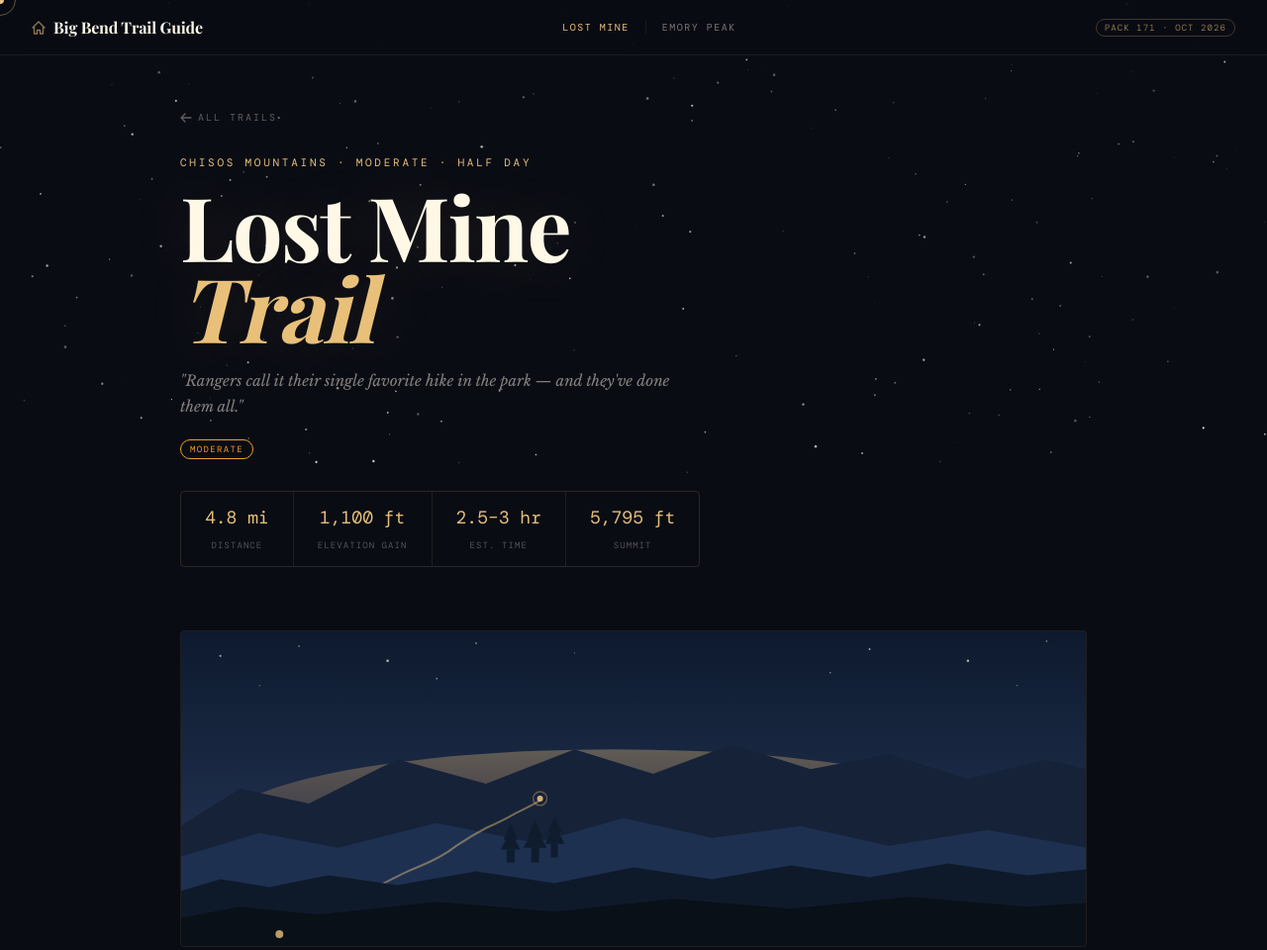
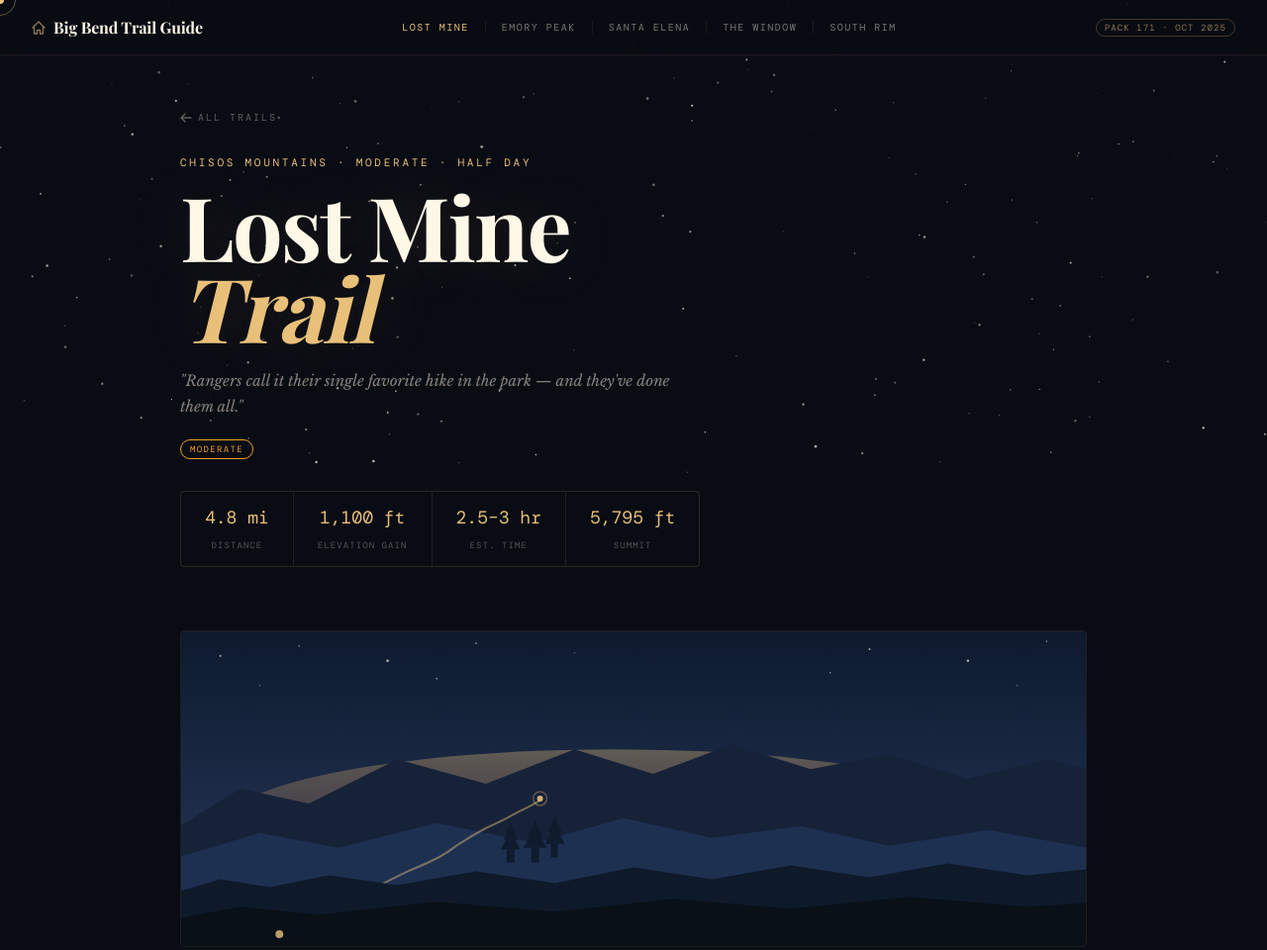
Before and after one commit to davidjwood04/big-bend-trails, a plain HTML site: page lost-mine/index.html in a window 1280 px wide. Shown: the top 960 px of the page at 99% size. Drawn offline with nearby package versions, Linux system fonts and the light colour scheme; a web font is replaced by a local one.

Commit message:
Update index.html

```diff
--- a/lost-mine/index.html
+++ b/lost-mine/index.html
@@ -550,6 +550,36 @@ td.c { text-align: center; }
 </head>
 <body>
 
+<!--
+  ╔══════════════════════════════════════════════════════════════════════╗
+  ║  LOST MINE TRAIL — SOURCE NOTES                                     ║
+  ║                                                                      ║
+  ║  Trail stats (distance, elevation gain, trailhead elevation):        ║
+  ║    NPS Big Bend Official Trail Guide                                 ║
+  ║    https://www.nps.gov/bibe/planyourvisit/lostminetrail.htm         ║
+  ║                                                                      ║
+  ║  Summit elevation (5,795 ft / Lost Mine Ridge):                      ║
+  ║    USGS 7.5-minute Quadrangle — Chisos Mountains, TX                ║
+  ║                                                                      ║
+  ║  Trailhead elevation (4,699 ft / Panther Pass):                      ║
+  ║    NPS Big Bend trail data; confirmed via AllTrails GPS track        ║
+  ║                                                                      ║
+  ║  Grade percentages and segment breakdowns:                           ║
+  ║    Derived from USGS elevation data and AllTrails elevation profile  ║
+  ║    https://www.alltrails.com/trail/us/texas/lost-mine-trail         ║
+  ║                                                                      ║
+  ║  October temperature averages:                                       ║
+  ║    Western Regional Climate Center / NPS Big Bend climate data      ║
+  ║    https://www.nps.gov/bibe/planyourvisit/weather.htm               ║
+  ║                                                                      ║
+  ║  "Rangers' favorite hike" quote:                                     ║
+  ║    Paraphrased from NPS ranger interpretive materials and            ║
+  ║    widely cited in Big Bend visitor guides (Falcon Guides, etc.)    ║
+  ║                                                                      ║
+  ║  Troop logistics and Scout-specific guidance:                        ║
+  ║    Pack 171 trip planning, Oct 2025                                  ║
+  ╚══════════════════════════════════════════════════════════════════════╝
+-->
 <div class="cursor" id="cursor"></div>
 <div class="cursor-ring" id="cursor-ring"></div>
 <canvas id="stars-canvas"></canvas>
@@ -565,8 +595,11 @@ td.c { text-align: center; }
   <ul class="nav-links">
     <li><a href="../lost-mine/" class="active">Lost Mine</a></li>
     <li><a href="../emory-peak/">Emory Peak</a></li>
+    <li><a href="../santa-elena/">Santa Elena</a></li>
+    <li><a href="../window-trail/">The Window</a></li>
+    <li><a href="../south-rim/">South Rim</a></li>
   </ul>
-  <span class="nav-badge">Pack 171 · Oct 2026</span>
+  <span class="nav-badge">Pack 171 · Oct 2025</span>
 </nav>
 
 <!-- ── HERO ── -->
@@ -671,6 +704,7 @@ td.c { text-align: center; }
   <div class="content-grid">
     <!-- Main column -->
     <div class="main-col">
+      <!-- Trail description: NPS Big Bend trail page + AllTrails community notes -->
       <h2>About This Trail</h2>
       <p>Lost Mine Trail is the crown jewel of the Chisos Mountains — a <strong>4.8-mile out-and-back</strong> that rewards every step with increasingly dramatic views. Starting at Panther Pass (4,699 ft), the trail climbs steadily through pinyon-juniper woodland and open rocky ridgeline to the Lost Mine ridge at 5,795 ft.</p>
       <p>The views from the top are staggering in every direction: the Sierra del Carmen glowing rust-orange to the east, Casa Grande peak looming to the south, and the Santa Elena Canyon cut faintly visible on clear days. <strong>Sunrise start is strongly recommended</strong> — you'll hit the eastern-facing ridge just as the morning light catches the Mexican peaks across the border.</p>
@@ -680,6 +714,7 @@ td.c { text-align: center; }
         <span class="section-rule-text">Pacing Guide</span>
       </div>
 
+      <!-- Pacing waypoints: NPS trail map + AllTrails GPS track + on-the-ground scout research -->
       <ul class="pacing-list">
         <li class="pacing-item">
           <span class="pacing-mile">Mile 0</span>
@@ -703,6 +738,7 @@ td.c { text-align: center; }
         </li>
       </ul>
 
+      <!-- Troop logistics: Pack 171 trip planning notes, Oct 2025 -->
       <h2 style="margin-top: 2rem;">Troop Logistics</h2>
       <p>With a group, <strong>leave the Chisos Basin by 7:00 AM at the latest</strong> for a sunrise start at the ridge. The drive from the Basin to Panther Pass is about 10 minutes. Start early enough to be at the summit before 10 AM — afternoon heat and afternoon storms both become factors later in the day, even in October.</p>
       <p>Water planning: each Scout should carry <strong>at least 2 liters</strong> for this hike. There is zero water on trail. For a group of 20+, designate two adults to sweep from the back and two to hold pace at the front. The trail does not have technical scrambling — it's appropriate for all Scout fitness levels with standard preparation.</p>
@@ -710,6 +746,7 @@ td.c { text-align: center; }
 
     <!-- Sidebar -->
     <div class="side-col">
+      <!-- Trail specs: NPS Big Bend (nps.gov/bibe) + USGS quadrangle data -->
       <div class="info-card">
         <div class="info-card-header">Trail Specs</div>
         <div class="info-card-body">
@@ -774,6 +811,7 @@ td.c { text-align: center; }
         </div>
       </div>
 
+      <!-- October conditions: Western Regional Climate Center / NPS Big Bend climate page -->
       <div class="info-card">
         <div class="info-card-header">October Conditions</div>
         <div class="info-card-body">
@@ -818,7 +856,7 @@ td.c { text-align: center; }
     <div class="chart-wrap"><canvas id="lmChart"></canvas></div>
   </div>
 
-  <!-- Grade Breakdown Table -->
+  <!-- Grade Breakdown Table: segments and grades derived from AllTrails elevation profile + USGS topo data -->
   <div class="data-card" style="margin-top:1.25rem;">
     <div class="data-card-header">
       <span class="data-card-title">Grade Breakdown (One-Way)</span>
@@ -968,6 +1006,8 @@ Chart.defaults.borderColor = 'rgba(232,192,122,0.08)';
 Chart.defaults.font.family = "'DM Mono', monospace";
 Chart.defaults.font.size = 11;
 
+// Elevation data points derived from USGS DEM + AllTrails GPS track for Lost Mine Trail
+// https://www.alltrails.com/trail/us/texas/lost-mine-trail
 const lmPts = [
   {x:0,   y:5650},
   {x:0.8, y:5870},
```
